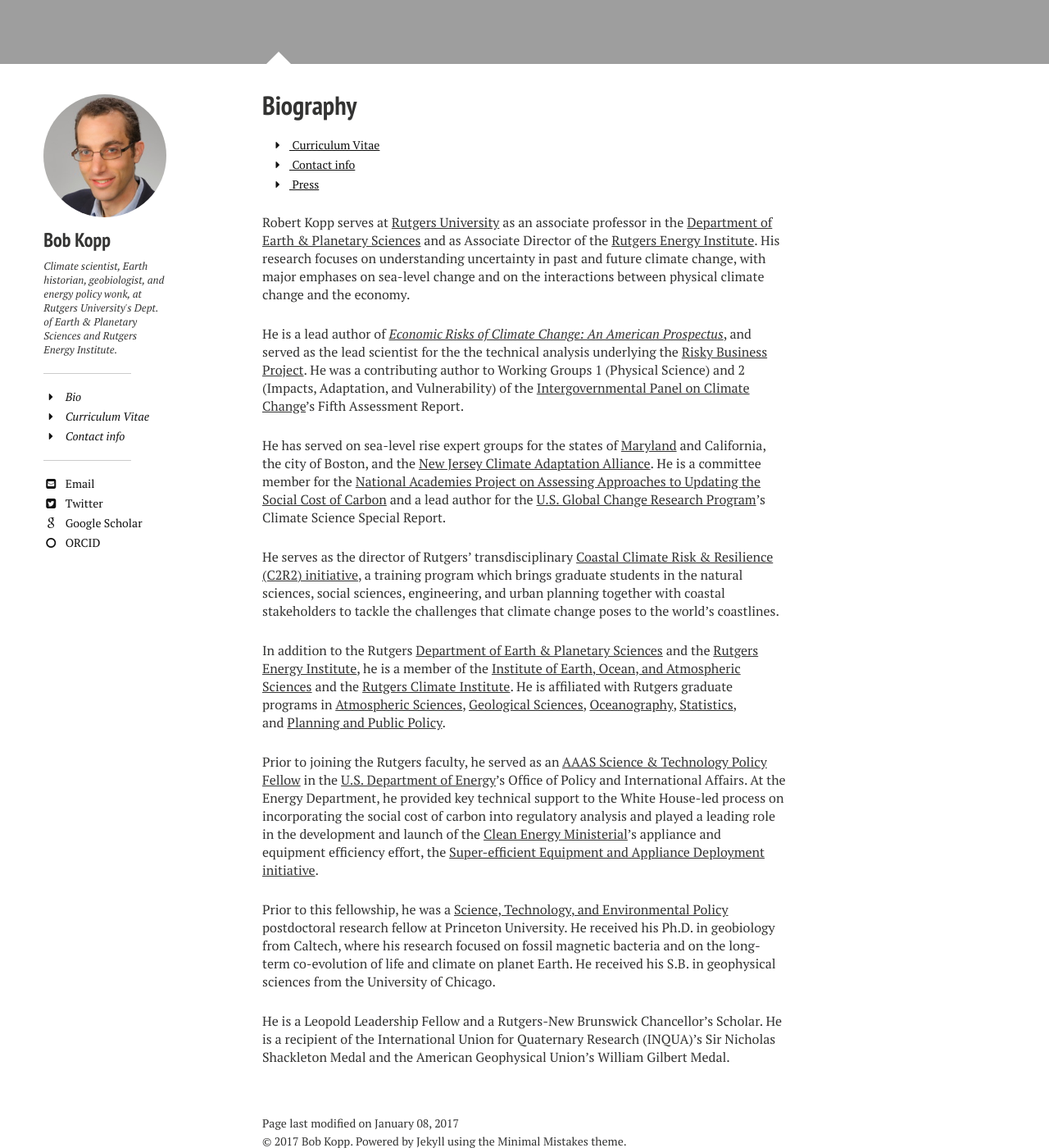
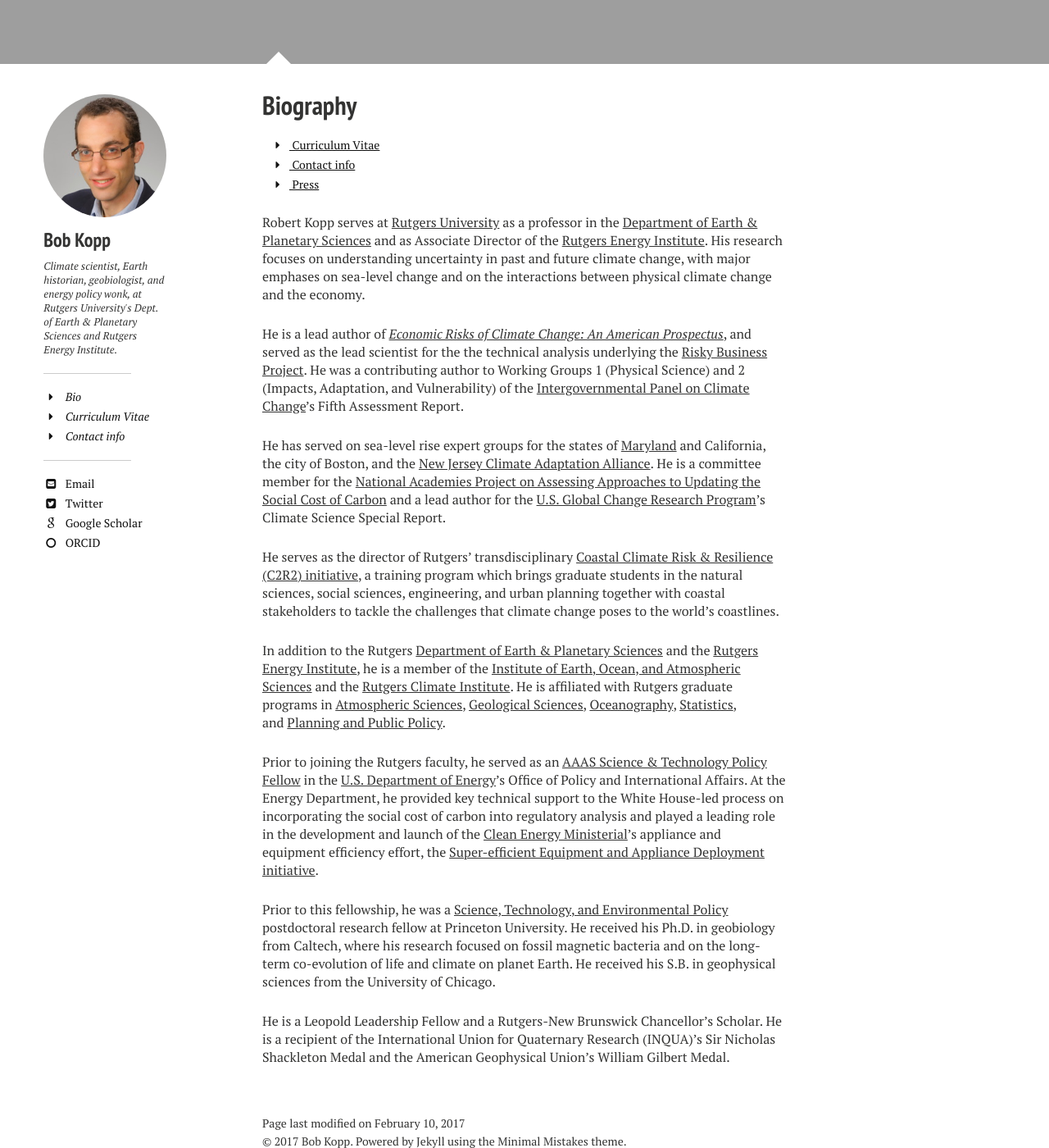
Before and after one commit to mrke/bobkopp.github.io, a Jekyll site: the page built from about/index.md, in a window 1280 px wide and 1400 px high, scrolled down 966 px. Shown: the whole window at 82% size. Built offline with Jekyll 4.4.1, drawn with Linux system fonts in a browser that asks for light colours; nearby versions of some CDN libraries.

Commit message:
Promotion

```diff
--- a/about/index.md
+++ b/about/index.md
@@ -2,7 +2,7 @@
 layout: page
 title: Biography
 tags: [about]
-modified: January 8 2017
+modified: February 10 2017
 comments: false
 share: false
 image:
@@ -23,7 +23,7 @@
 </p>
 </div>
 
-Robert Kopp serves at [Rutgers University](http://www.rutgers.edu/) as an associate professor in the [Department of Earth & Planetary Sciences](http://geology.rutgers.edu/) and as Associate Director of
+Robert Kopp serves at [Rutgers University](http://www.rutgers.edu/) as a professor in the [Department of Earth & Planetary Sciences](http://geology.rutgers.edu/) and as Associate Director of
 the [Rutgers Energy Institute](http://rei.rutgers.edu/). His research focuses on understanding uncertainty in past and future climate change, with major emphases on sea-level change and on the interactions between physical climate change and the economy.
 
 He is a lead author of [ _Economic Risks of Climate Change: An American Prospectus_](http://www.climateprospectus.org/), and served as the lead scientist for the  the technical analysis underlying the [Risky Business Project](http://www.riskybusiness.org/). He was a contributing author to Working Groups 1 (Physical Science) and 2 (Impacts, Adaptation, and Vulnerability) of the [Intergovernmental Panel on Climate Change](http://www.ipcc.ch)’s Fifth Assessment Report.
```
Also changed, not shown: index.md (+1 -1 lines), 1 other file.
